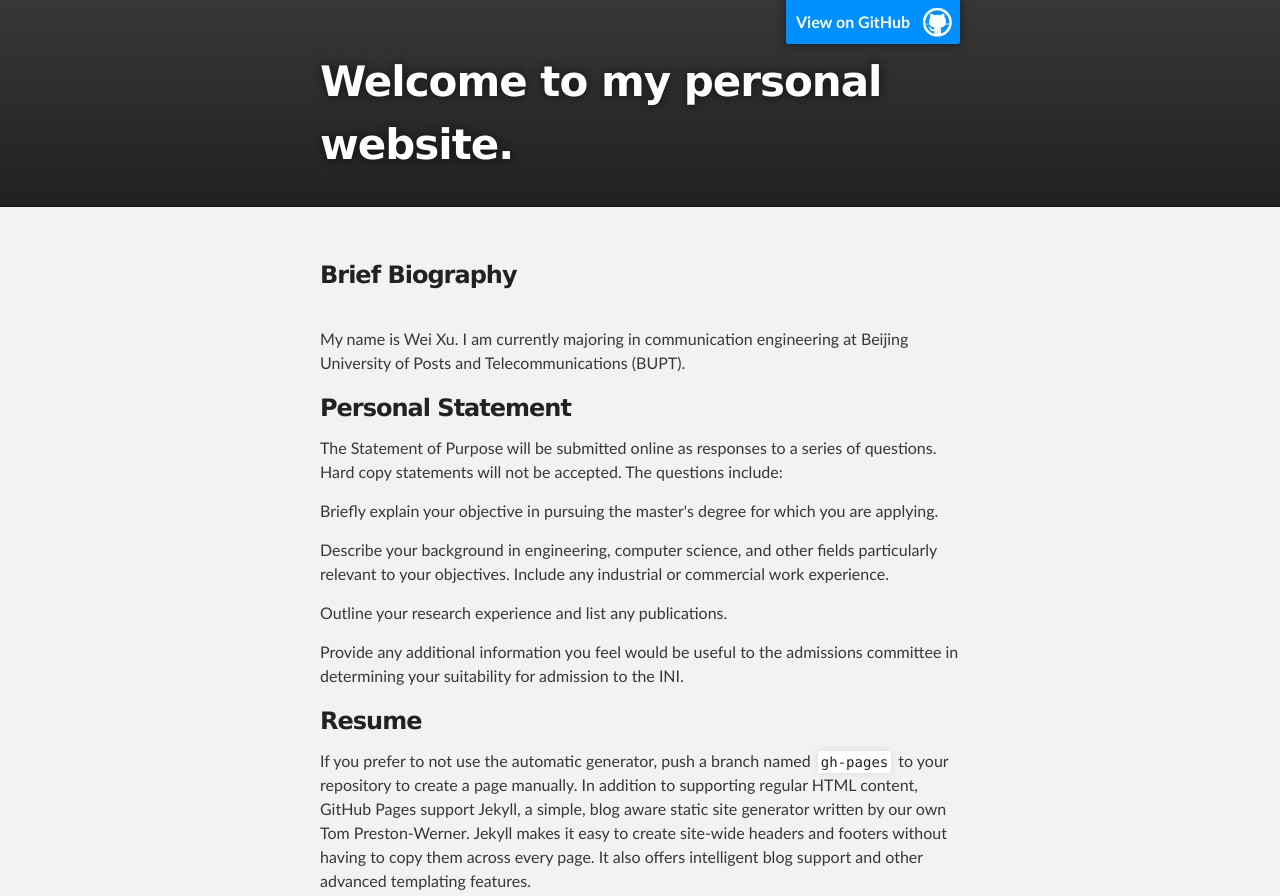
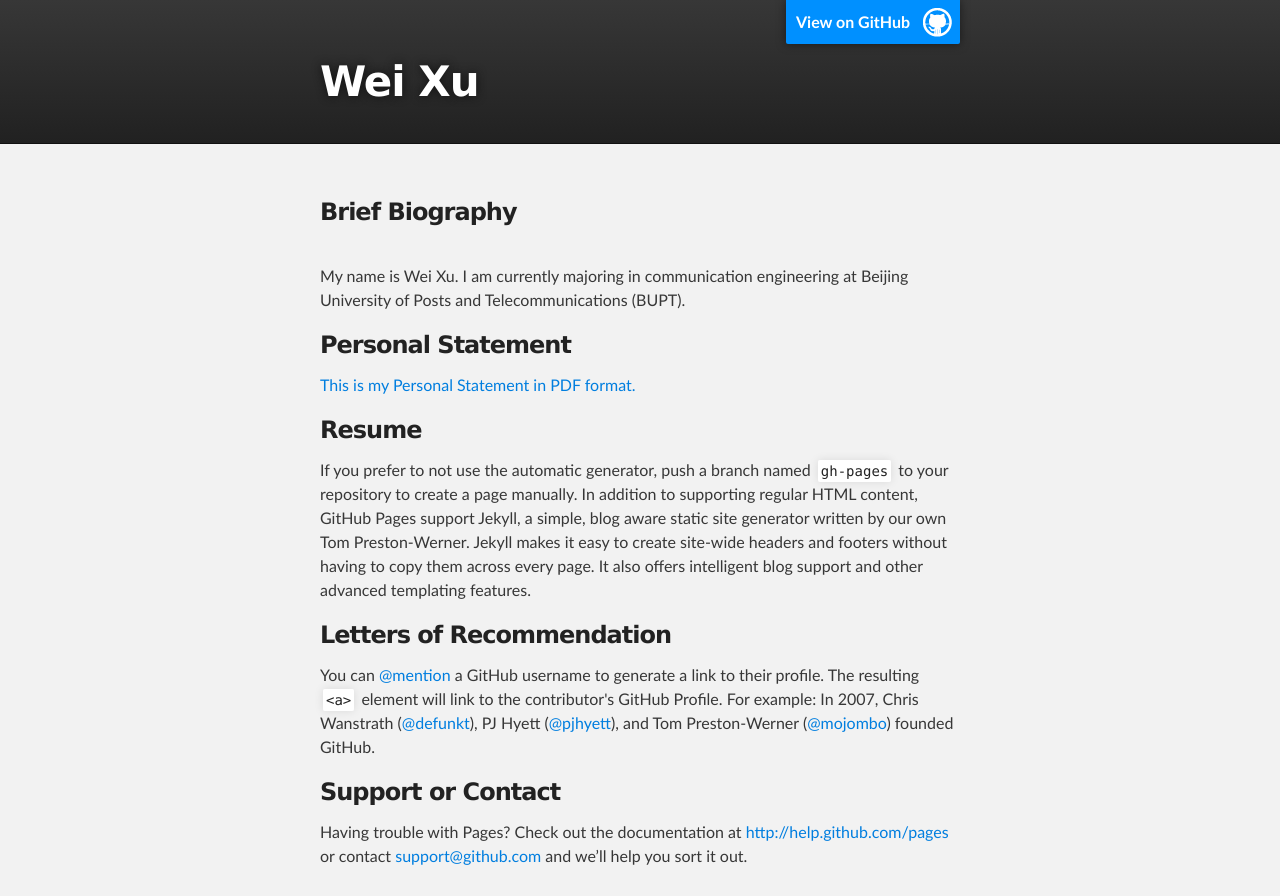
Before and after one commit to wei-xu/wei-xu.github.io, a plain HTML site: page index.html in a window 1280 px wide. Shown: the top 896 px of the page. Drawn offline with Linux system fonts and the light colour scheme.

Commit message:
title change

```diff
--- a/index.html
+++ b/index.html
@@ -19,8 +19,8 @@
         <header class="inner">
           <a id="forkme_banner" href="https://github.com/wei-xu">View on GitHub</a>
 
-          <h1 id="project_title">Welcome to my personal website.</h1>
-        <!--  <h2 id="project_tagline">Wei Xu</h2>-->
+          <h1 id="project_title">Wei Xu</h1>
+        <!--  <h2 id="project_tagline">Welcome to my personal website.</h2>-->
 
         </header>
     </div>
@@ -45,18 +45,15 @@ $ git checkout gh-pages
 </code></pre>
 -->
 
-
+<h3></h3>
 
 <h3>
 <a name="personal-statement" class="anchor" href="#personal-statement"><span class="octicon octicon-link"></span></a>Personal Statement</h3>
 
-<p>The Statement of Purpose will be submitted online as responses to a series of questions. Hard copy statements will not be accepted. The questions include:</p>
+<p>
+<a href="Wei Xu Personal Statement.pdf">This is my Personal Statement in PDF format.</a>
+</p>
 
-
-<p>Briefly explain your objective in pursuing the master's degree for which you are applying.</p>
-<p>Describe your background in engineering, computer science, and other fields particularly relevant to your objectives. Include any industrial or commercial work experience.</p>
-<p>Outline your research experience and list any publications.</p>
-<p>Provide any additional information you feel would be useful to the admissions committee in determining your suitability for admission to the INI.</p>
 
 
 <h3>
```
